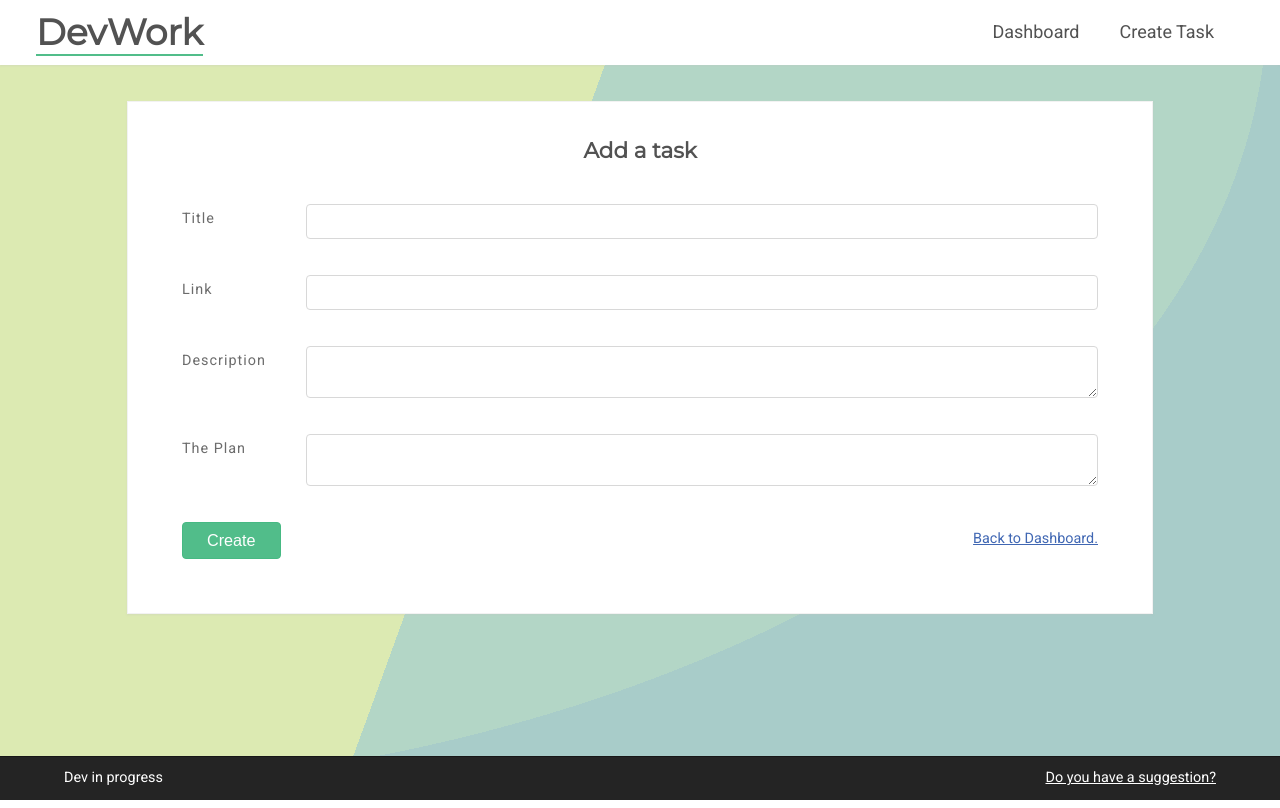
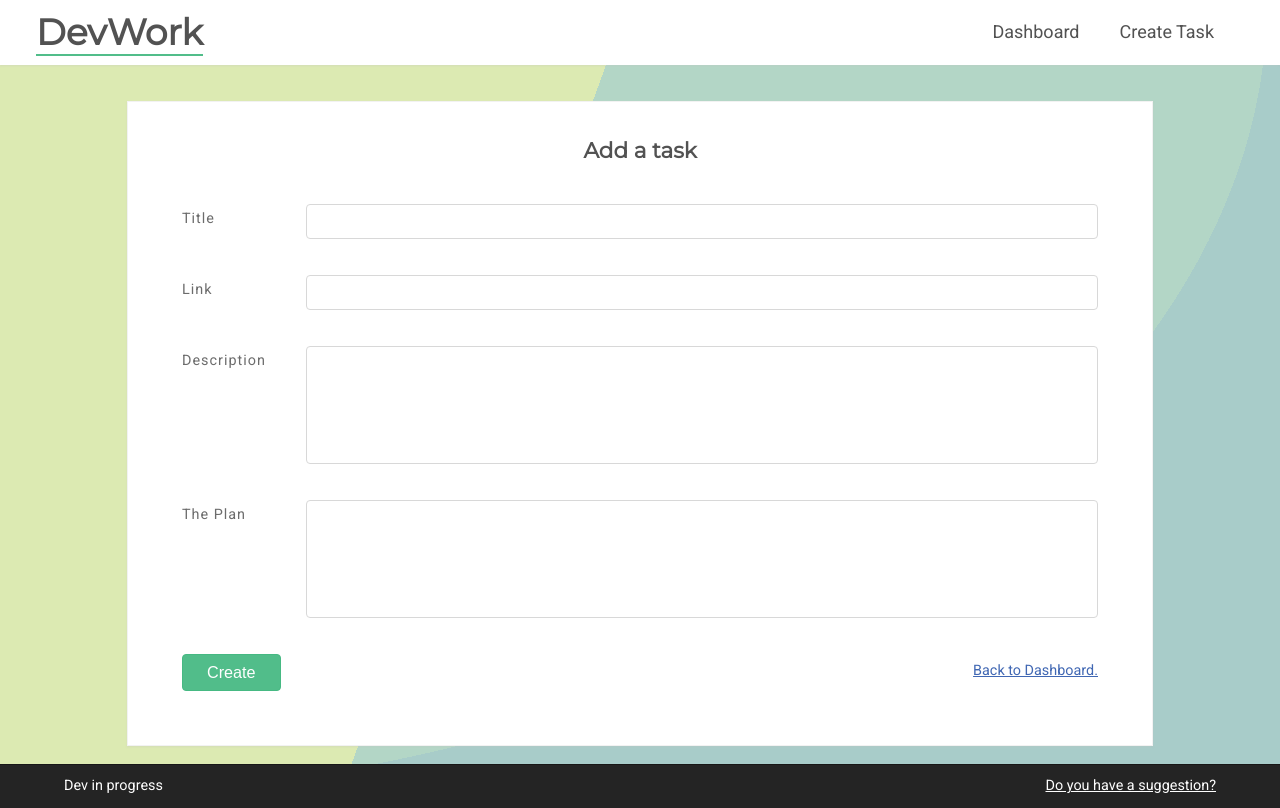
Before and after one commit to marespopa/dolooper, a React (Create React App) app: page / in a window 1280 px wide. Built offline with nearby package versions, Linux system fonts and the light colour scheme.

Commit message:
Task Edit | Fix scroll issue
Fix scroll height issue, making editing text difficult

```diff
--- a/src/components/FormField.js
+++ b/src/components/FormField.js
@@ -6,8 +6,18 @@ const FormField = ({ type, label, name, value, handleChange }) => {
   const resizeTextarea = () => {
     const textarea = textareaRef.current;
 
-    textarea.style.height = "";
-    textarea.style.height = textarea.scrollHeight + "px";
+    textarea.style.height = textarea.scrollHeight + 2 + "px";
+
+    let textareaHeight = textarea.style.height.substring(
+      0,
+      textarea.style.height.length - 2
+    );
+    console.log(textareaHeight);
+    if (textareaHeight >= 300) {
+      textarea.style.overflow = "auto";
+    } else {
+      textarea.style.overflow = "hidden";
+    }
   };
 
   const handleTextareaChange = event => {
@@ -30,7 +40,13 @@ const FormField = ({ type, label, name, value, handleChange }) => {
         />
       )}
       {type === "input" && (
-        <input type="text" name={name} value={value} onChange={handleChange} required />
+        <input
+          type="text"
+          name={name}
+          value={value}
+          onChange={handleChange}
+          required
+        />
       )}
     </div>
   );
--- a/src/styles/_form.scss
+++ b/src/styles/_form.scss
@@ -47,6 +47,14 @@
       border: 1px solid #8b8b8b;
     }
   }
+  textarea {
+    overflow: hidden; /*overflow is set to auto at max height using JS */
+    min-height:100px;
+    max-height:314px;
+    height: auto;
+    resize: none;
+    width:50%;
+  }
   .message {
     border-radius: 4px;
     color: white;
```
Also changed, not shown: public/index.html (+5 -8 lines).
